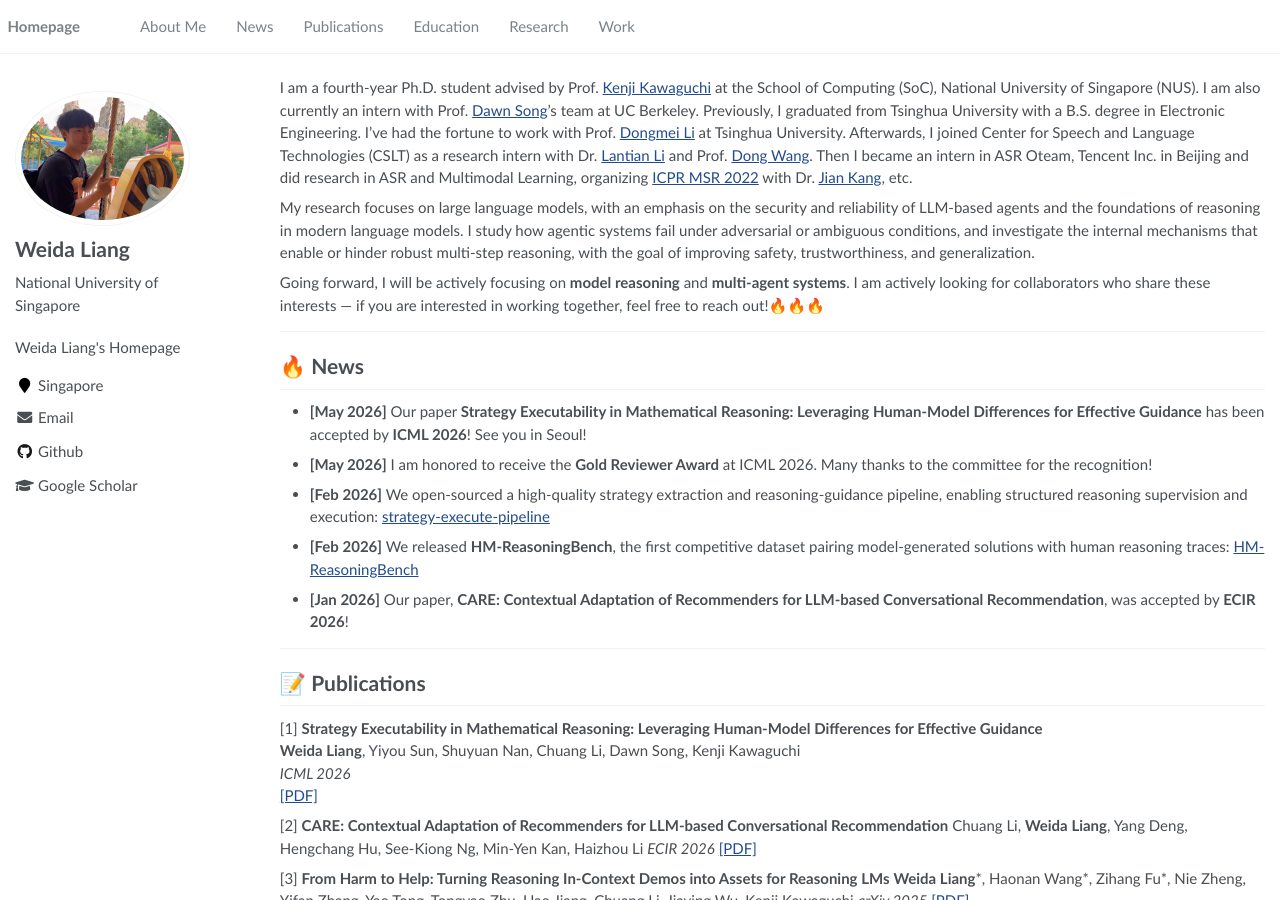
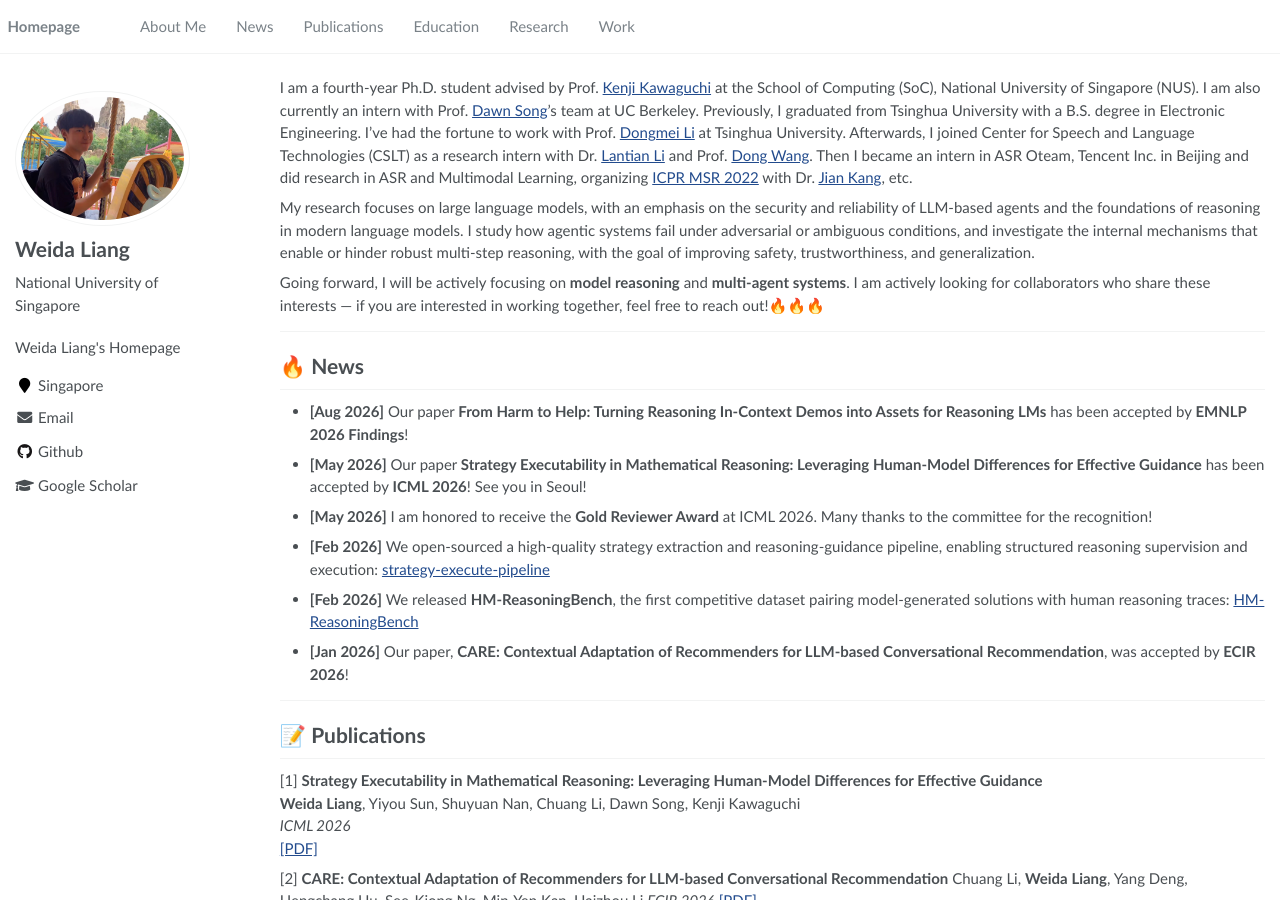
Before and after one commit to lwd17/lwd17.github.io, a Jekyll site: the page built from _pages/about.md, in a window 1280 px wide and 900 px high. Built offline with Jekyll 4.4.1, drawn with Linux system fonts in a browser that asks for light colours; some of the changed text lies outside the part shown.

Commit message:
Update From Harm to Help acceptance to EMNLP 2026 Findings
Co-Authored-By: Claude Opus 5 (1M context) <noreply@anthropic.com>

```diff
--- a/_pages/about.md
+++ b/_pages/about.md
@@ -20,6 +20,7 @@ Going forward, I will be actively focusing on **model reasoning** and **multi-ag
 
 # 🔥 News
 
+- **[Aug 2026]** Our paper **From Harm to Help: Turning Reasoning In-Context Demos into Assets for Reasoning LMs** has been accepted by **EMNLP 2026 Findings**!
 - **[May 2026]** Our paper **Strategy Executability in Mathematical Reasoning: Leveraging Human-Model Differences for Effective Guidance** has been accepted by **ICML 2026**! See you in Seoul!
 - **[May 2026]** I am honored to receive the **Gold Reviewer Award** at ICML 2026. Many thanks to the committee for the recognition!
 - **[Feb 2026]** We open-sourced a high-quality strategy extraction and reasoning-guidance pipeline, enabling structured reasoning supervision and execution: [strategy-execute-pipeline](https://github.com/lwd17/strategy-execute-pipeline)
@@ -42,7 +43,7 @@ Chuang Li, **Weida Liang**, Yang Deng, Hengchang Hu, See-Kiong Ng, Min-Yen Kan,
 
 [3] **From Harm to Help: Turning Reasoning In-Context Demos into Assets for Reasoning LMs**
 **Weida Liang**\*, Haonan Wang\*, Zihang Fu\*, Nie Zheng, Yifan Zhang, Yao Tong, Tongyao Zhu, Hao Jiang, Chuang Li, Jiaying Wu, Kenji Kawaguchi
-*arXiv 2025*
+*EMNLP 2026 Findings*
 [[PDF]](https://arxiv.org/pdf/2509.23196)
 
 [4] **PromptArmor: Simple yet Effective Prompt Injection Defenses**
```
